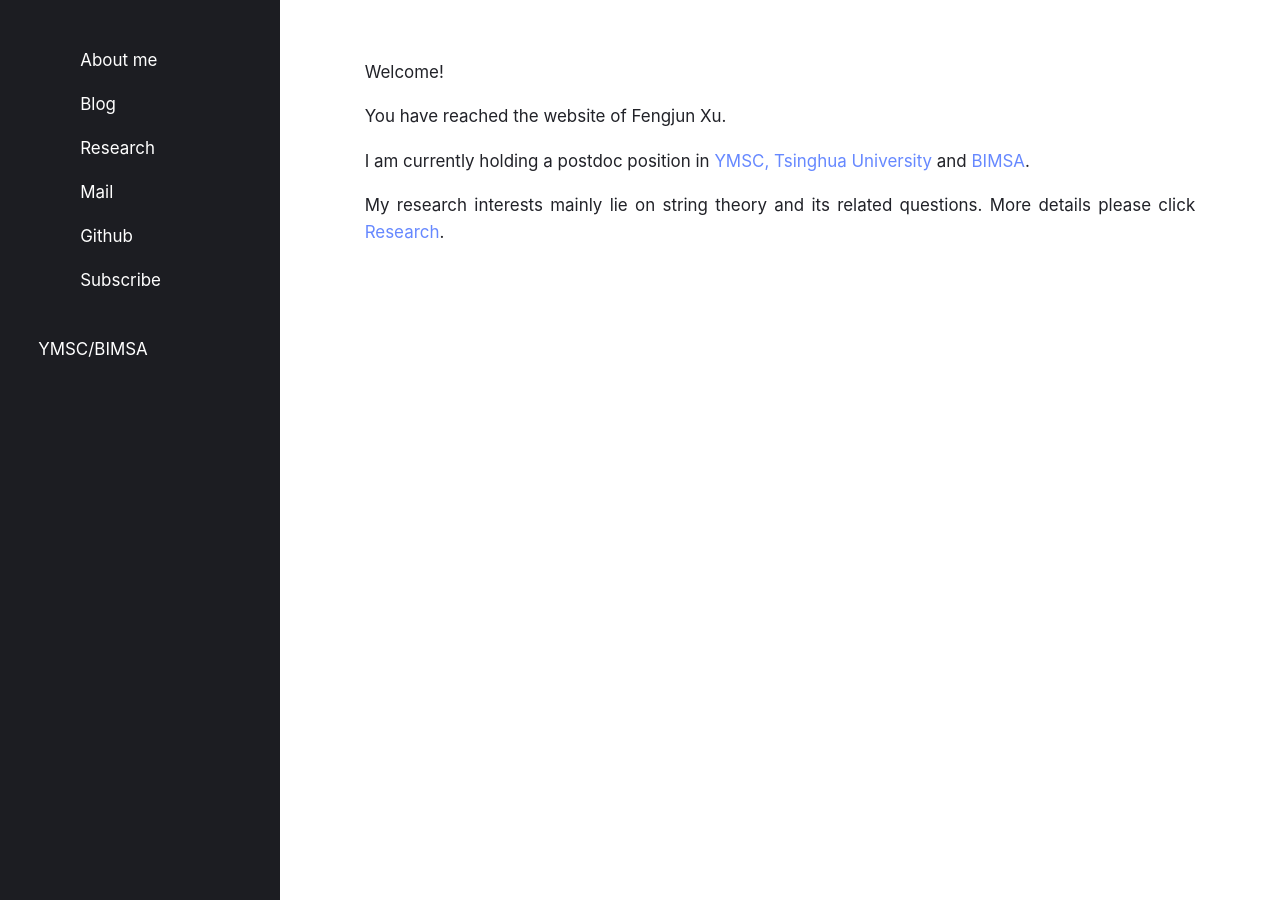
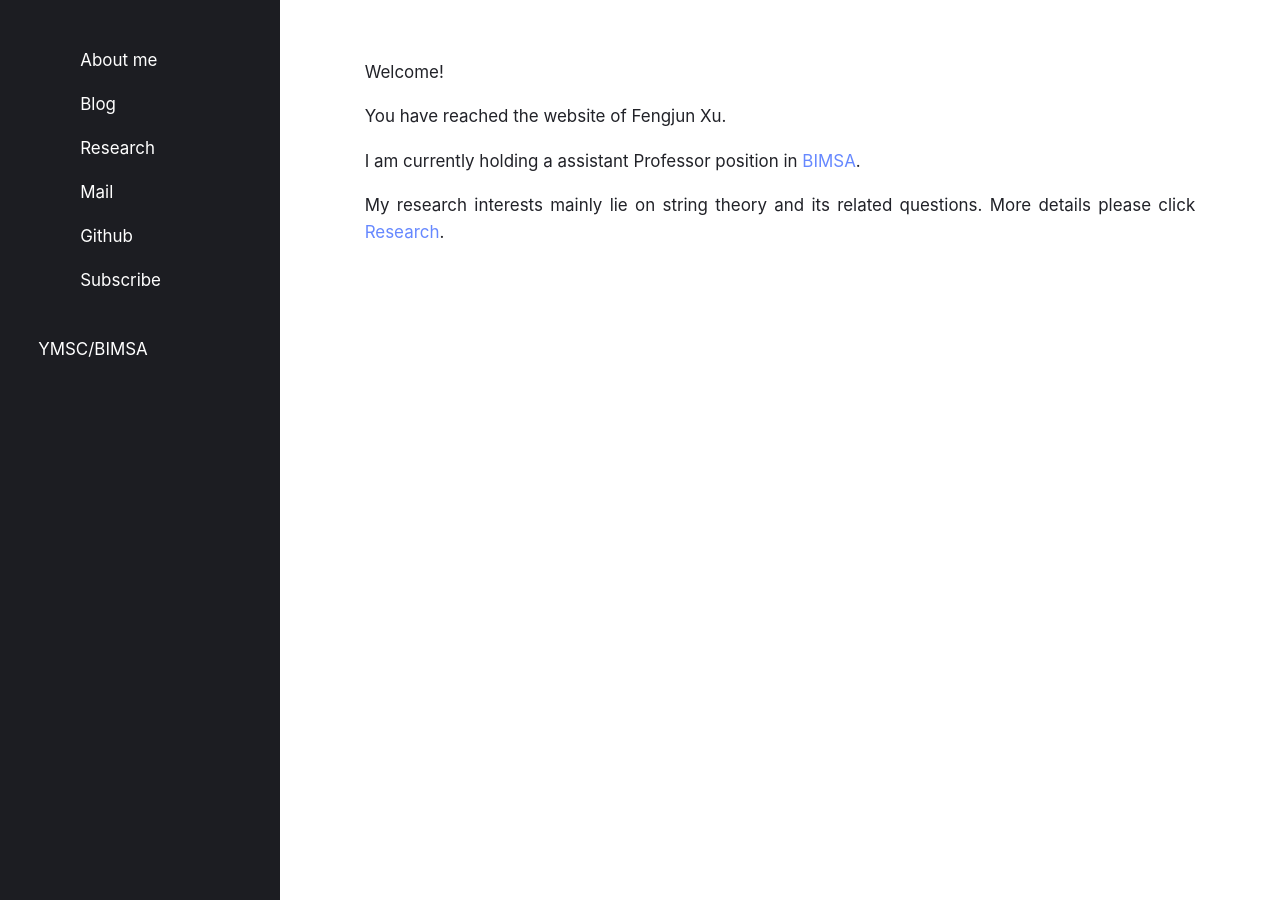
Before and after one commit to fengjunjohnxu/fengjunjohnxu.github.io, a Jekyll site: the page built from index.md, in a window 1280 px wide. Built offline with Jekyll 4.4.1, drawn with Linux system fonts in a browser that asks for light colours; some web fonts are replaced; our own code applies the rules of GitHub Pages for plain Markdown files.

Commit message:
Update index.md

```diff
--- a/index.md
+++ b/index.md
@@ -6,6 +6,6 @@ title: "Blog"
 
    You have reached the website of Fengjun Xu.
 
-   I am currently holding a postdoc position in [YMSC, Tsinghua University](https://ymsc.tsinghua.edu.cn/cn) and [BIMSA](http://www.bimsa.cn).
+   I am currently holding a assistant Professor position in [BIMSA](http://www.bimsa.cn).
 
    My research interests mainly lie on string theory and its related questions. More details please click [Research](https://fengjunjohnxu.github.io/research/).
```
